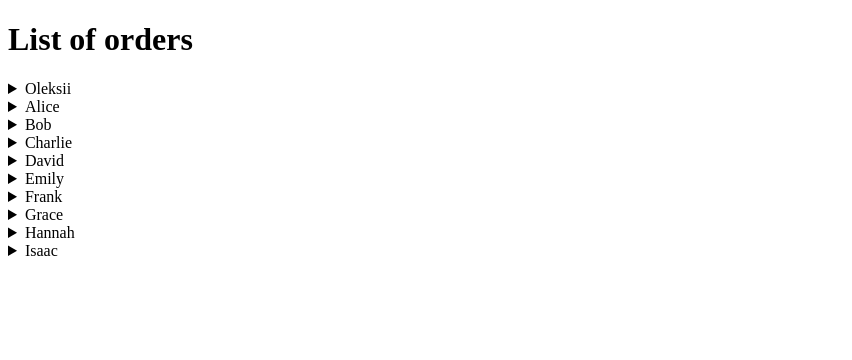
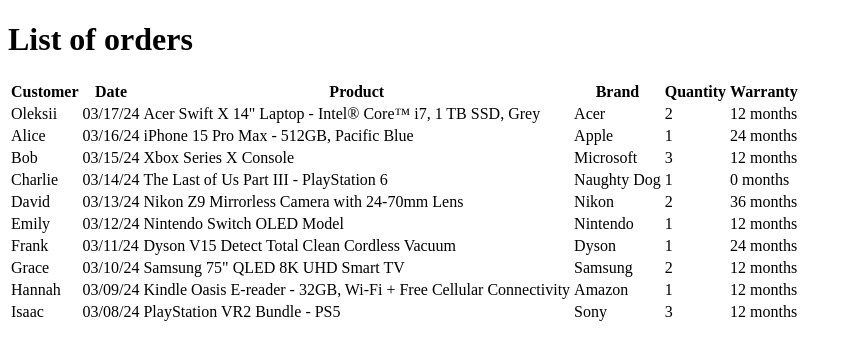
Before and after one commit to OleksiiK93/flask_model_lab, a Flask app: page /orders in a window 1280 px wide. Shown: the top 360 px of the page, without its empty margins (0-852 px from the left). Run offline with Flask 3, Linux system fonts and the light colour scheme.

Commit message:
Orders page shows a table with orders

```diff
--- a/models/order_list.py
+++ b/models/order_list.py
@@ -2,7 +2,7 @@ import datetime
 from models.order import Order
 
 orders = [
-    Order("Oleksii", datetime.datetime(2024, 3, 17), 2, 'ACER Swift X 14" Laptop - Intel® Core™ i7, 1 TB SSD, Grey', 'ACER', 12),
+    Order("Oleksii", datetime.datetime(2024, 3, 17), 2, 'Acer Swift X 14" Laptop - Intel® Core™ i7, 1 TB SSD, Grey', 'Acer', 12),
     Order("Alice", datetime.datetime(2024, 3, 16), 1, 'iPhone 15 Pro Max - 512GB, Pacific Blue', 'Apple', 24),
     Order("Bob", datetime.datetime(2024, 3, 15), 3, 'Xbox Series X Console', 'Microsoft', 12),
     Order("Charlie", datetime.datetime(2024, 3, 14), 1, 'The Last of Us Part III - PlayStation 6', 'Naughty Dog', 0),
--- a/templates/index.html
+++ b/templates/index.html
@@ -1,19 +1,31 @@
 <!DOCTYPE html>
 <html lang="en">
   <head>
-    <meta charset="UTF-8">
-    <meta name="viewport" content="width=device-width, initial-scale=1.0">
+    <meta charset="UTF-8" />
+    <meta name="viewport" content="width=device-width, initial-scale=1.0" />
     <title>Orders</title>
   </head>
   <body>
     <h1>List of orders</h1>
-
+    <table>
+      <tr>
+        <th>Customer</th>
+        <th>Date</th>
+        <th>Product</th>
+        <th>Brand</th>
+        <th>Quantity</th>
+        <th>Warranty</th>
+      </tr>
       {% for order in orders %}
-        <details>
-            <summary>{{order.customer_name}}</summary>
-            <p>{{order.product_name}}</p>
-        </details>
+      <tr>
+        <td>{{ order.customer_name }}</td>
+        <td>{{ order.order_date.strftime('%x') }}</td>
+        <td>{{ order.product_name }}</td>
+        <td>{{ order.brand }}</td>
+        <td>{{ order.quantity }}</td>
+        <td>{{ order.warranty }} months</td>
+      </tr>
       {% endfor %}
-
+    </table>
   </body>
 </html>
```
Lines whose indentation alone changed are shown as unchanged.
